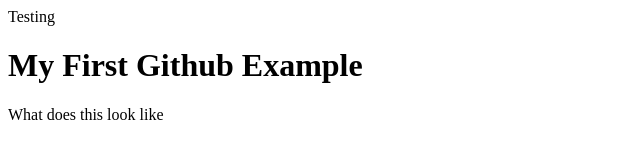
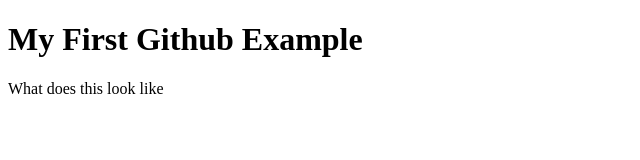
Before and after one commit to emilyorsborne/emilyorsborne.github.io, a plain HTML site: page index.html in a window 1280 px wide. Shown: the whole page, without its empty margins (0-640 px from the left). Drawn offline with Linux system fonts and the light colour scheme.

Commit message:
Update index.html

```diff
--- a/index.html
+++ b/index.html
@@ -3,7 +3,7 @@
 
 <head>
 
-<link rel="stylesheet" type="text/css" href="style.css"
+<link rel="stylesheet" type="text/css" href="style.css">
 
 <title>Testing</title>
 
```
